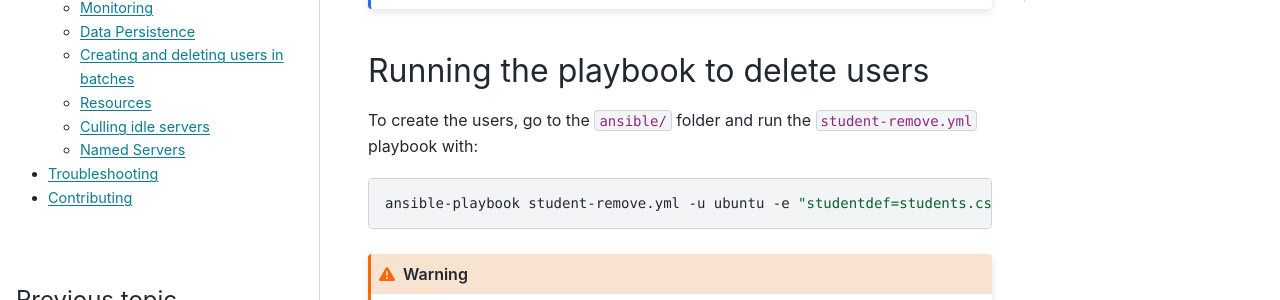
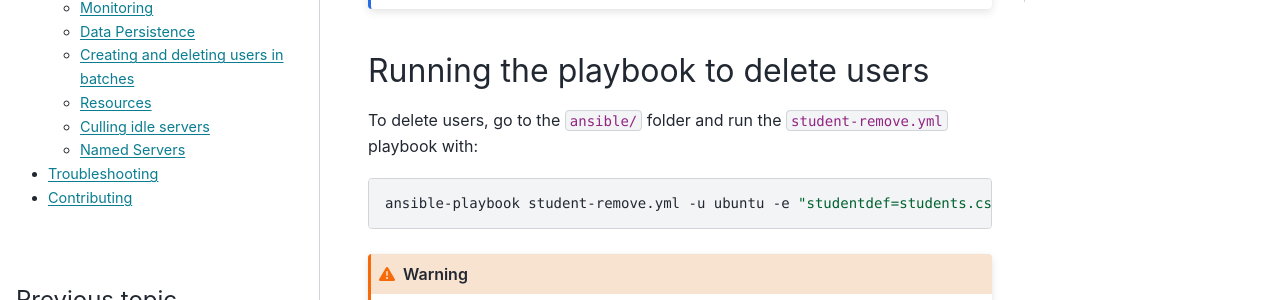
Before and after one commit to plasmabio/plasma, a Sphinx documentation site: the page built from docs/configuration/batch-users.md, in a window 1280 px wide and 900 px high, scrolled down 1619 px. Shown: the part 226-526 px from the top of the window. Built offline with Sphinx 7.4.7 and the PyData theme 0.15.4, drawn with Linux system fonts in a browser that asks for light colours.

Commit message:
Fix typo

````diff
--- a/docs/configuration/batch-users.md
+++ b/docs/configuration/batch-users.md
@@ -69,7 +69,7 @@ ansible-playbook student-create.yml -u ubuntu -e "studentdef=students.csv" -e @s
 
 ## Running the playbook to delete users
 
-To create the users, go to the `ansible/` folder and run the `student-remove.yml` playbook with:
+To delete users, go to the `ansible/` folder and run the `student-remove.yml` playbook with:
 
 ```sh
 ansible-playbook student-remove.yml -u ubuntu -e "studentdef=students.csv"
````
